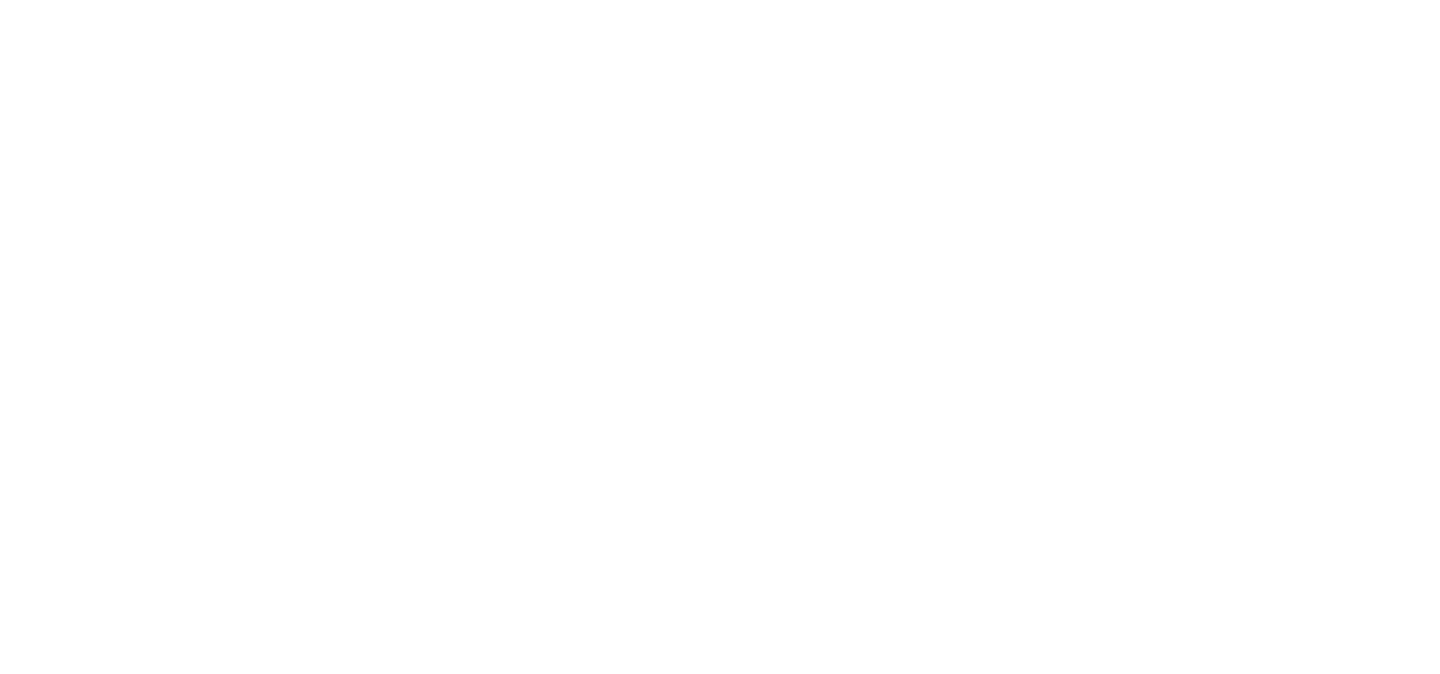
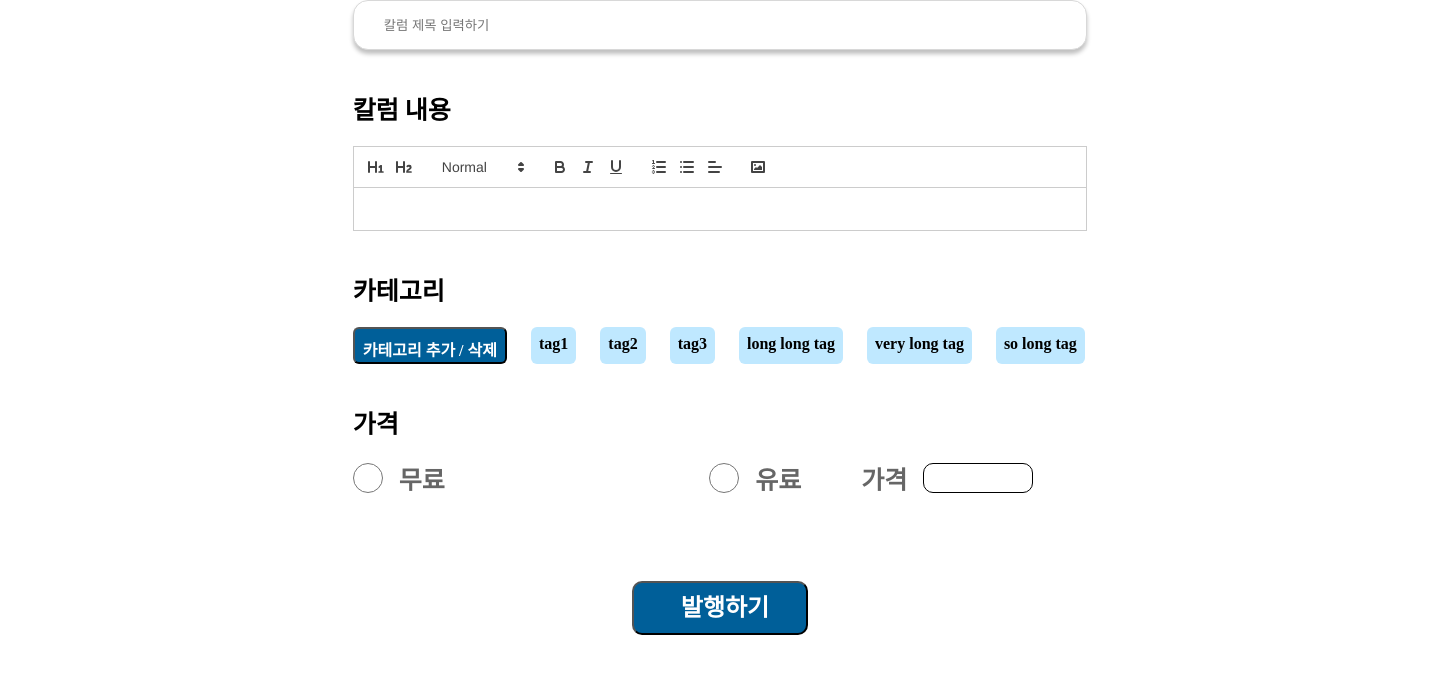
Before and after one commit to LikeLion-koomini/hackathon-frontend, a React (Create React App) app in the folder hackathon/: page /column/create in a window 1280 px wide. Before the commit this address had no page. Shown: the top 674 px of the page, 1440 px wide, since content can reach past the window. Built offline with nearby package versions, Linux system fonts and the light colour scheme.

Commit message:
first commit (#2)
merge success

```diff
--- a/hackathon/package.json
+++ b/hackathon/package.json
@@ -8,6 +8,7 @@
     "@testing-library/user-event": "^13.5.0",
     "react": "^18.2.0",
     "react-dom": "^18.2.0",
+    "react-quill": "^2.0.0",
     "react-router-dom": "^6.15.0",
     "react-scripts": "5.0.1",
     "web-vitals": "^2.1.4"
--- a/hackathon/src/App.js
+++ b/hackathon/src/App.js
@@ -1,5 +1,6 @@
 import React from "react";
 import { BrowserRouter as Router, Routes, Route } from "react-router-dom";
+import ColumnCreatePage from './components/ColumnCreatePage/ColumnCreatePage';
 import LoginPage from "./components/LoginPage/LoginPage";
 
 const App = () => {
@@ -7,6 +8,7 @@ const App = () => {
     <div className="App">
       <Router>
         <Routes>
+          <Route path="/column/create" element={<ColumnCreatePage />} />
           <Route path="/login" element={<LoginPage />} />
         </Routes>
       </Router>
--- /dev/null
+++ b/hackathon/src/components/ColumnCreatePage/ColumnCreatePage.js
@@ -0,0 +1,137 @@
+import React, {useRef, useState, useEffect, useMemo} from 'react';
+import styles from "./ColumnCreatePage.module.css"
+import ReactQuill from 'react-quill';
+import 'react-quill/dist/quill.snow.css';
+
+const categoryNameList = [
+  "tag1",
+  "tag2",
+  "tag3",
+  "long long tag",
+  "very long tag",
+  "so long tag",
+]
+
+const ColumnCreatePage = ()=>{
+  const [categoryJsxList, setCategoryJsxList] = useState([]);
+  const [content, setContent] = useState();
+  const quillRef = useRef()
+
+  // 기본 설정
+  useEffect(()=>{
+    setCategoryJsxList((prev)=>{
+      return [<button className={styles.categoryManager}>카테고리 추가 / 삭제</button>]
+    })
+    let key = 0;
+    categoryNameList.forEach((item)=>{
+      setCategoryJsxList((prev)=>{
+        return [...prev,<div className={styles.category} key={key++}>{item}</div>]
+      })
+    })
+  }, []);
+
+  const imageHandler = () => {
+    const input = document.createElement('input');
+    input.setAttribute('type', 'file');
+    input.setAttribute('accept', 'image/*');
+    input.click();
+
+    input.addEventListener('change', async () => {
+      if(input.files){
+        const file = input.files[0];
+        try {
+          const fileReader = new FileReader()
+          fileReader.onload = (e) => {
+            const imgUrl = fileReader.result;
+            console.log(typeof(imgUrl))
+            const editor = quillRef.current.getEditor();
+            const range = editor.getSelection();
+            editor.insertEmbed(range.index, 'image', imgUrl);
+            editor.setSelection(range.index + 1);
+          }
+          fileReader.readAsDataURL(file);
+        } catch (error) {
+          console.log(error);
+        }
+      }
+    });
+  };
+
+  const modules = useMemo(
+    () => ({
+      toolbar: {
+        container: [
+          [{ header: '1' }, { header: '2' }],
+          [{ size: [] }],
+          ['bold', 'italic', 'underline'],
+          [{ list: 'ordered' }, { list: 'bullet' }, { align: [] }],
+          ['image'],
+        ],
+        handlers: { image: imageHandler },
+      },
+      clipboard: {
+        matchVisual: false,
+      },
+    }),
+    [],
+  );
+
+  const handleSubmitButton = (event)=>{
+    console.log(content)
+  }
+  const handleQuillChange = (elements)=>{
+    setContent(()=>elements)
+  }
+  return(
+    <div className={styles.background}>
+      <input type="text" className={styles.columnName} placeholder='칼럼 제목 입력하기'/>
+      <div className={styles.contentInputBox}>
+        <span className={styles.inputBoxTitle}>
+          칼럼 내용
+        </span>
+        <div>
+          <ReactQuill
+            onChange={handleQuillChange}
+            modules={modules}
+            ref={quillRef}
+            theme="snow"
+          />
+        </div>
+      </div>
+      <div className={styles.contentInputBox}>
+        <span className={styles.inputBoxTitle}>
+          카테고리
+        </span>
+        <div className={styles.categoryList}>
+          {categoryJsxList}
+        </div>
+      </div>
+      <div className={styles.contentInputBox}>
+        <span className={styles.inputBoxTitle}>
+          가격
+        </span>
+        <div className={styles.priceCheckBoxContainer}>
+          <div className={styles.priceCheckBox}>
+            <div className={styles.checkBox}>
+              <input type="radio" id="free" name="price" value="free" />
+              <label htmlFor='free'>무료</label>
+            </div>
+          </div>
+          <div className={styles.priceCheckBox}>
+            <div className={styles.checkBox}>
+              <input type="radio" name="price" id="free" value="pay" />
+              <label htmlFor="pay">유료</label>
+            </div>
+            <div className={styles.priceBox}>
+              <label htmlFor="price">가격</label>
+              <input type="text"/>
+            </div>
+          </div>
+        </div>
+      </div>
+      <button className={styles.submitButton} onClick={handleSubmitButton}>발행하기</button>
+    </div>
+  )
+}
+
+export default ColumnCreatePage;
--- /dev/null
+++ b/hackathon/src/components/ColumnCreatePage/ColumnCreatePage.module.css
@@ -0,0 +1,234 @@
+ol{
+  position: relative;
+  left: 4%;
+
+  width: 96%;
+  list-style: decimal;
+}
+
+ul{
+  position: relative;
+  left: 4%;
+
+  width: 96%;
+  list-style: disc;
+}
+
+.background{
+  display: flex;
+  flex-direction: column;
+  align-items: center;
+  width: 100vw;
+  min-width: 90rem;
+}
+
+.columnName{
+  display: flex;
+  align-items: center;
+
+  width: 51%;
+  height: 3.125rem;
+  padding: 0rem 33.625rem 0rem 1.875rem;
+  flex-shrink: 0;
+
+  border-radius: 0.9375rem;
+  border: 1px solid #D8D8D8;
+  background: #FFF;
+  box-shadow: 0px 4px 4px 0px rgba(0, 0, 0, 0.25);
+  margin-bottom: 2.5rem;
+}
+
+.contentInputBox{
+  display: flex;
+  flex-direction: column;
+  row-gap: 1.25rem;
+
+  width: 51%;
+  margin-bottom: 2.5rem;
+}
+
+.inputBoxTitle{
+  color: #000;
+  font-size: 1.5625rem;
+  font-style: normal;
+  font-weight: 700;
+  line-height: normal;
+  text-transform: uppercase;
+}
+
+.editor{
+  display: flex;
+  flex-direction: column;
+  align-items: center;
+
+  padding: 0 1.5rem 1.5rem 1.5rem;
+
+  border-radius: 0.9375rem;
+  border: 1px solid #D8D8D8;
+  background: #FFF;
+  box-shadow: 0px 4px 4px 0px rgba(0, 0, 0, 0.25);
+}
+.editor > img{
+  text-align: center;
+}
+.editorToolBox{
+  display: flex;
+  justify-content: flex-end;
+  align-items: center;
+  column-gap: 1rem;
+
+  width: 100%;
+  height: 4rem;
+}
+
+.editorTool{
+  min-width: 2rem;
+  height: 1.5rem;
+  padding: 0 0.3rem 0 0.3rem;
+}
+
+.toolImg{
+  width: 1.5rem;
+  height: 1.5rem;
+}
+
+.editorFontSizeBox{
+  display: flex;
+  align-items: center;
+  border-radius: 0.3rem;
+  border: thin solid #000;
+  padding: 0.1rem 0.1rem 0.1rem 0.1rem;
+}
+
+.editorFontSize{
+  width: 3rem;
+  text-align: center;
+  overflow-x: hidden;
+}
+
+.editorFontSize::placeholder{
+  font-size: 0.5rem;
+  font-weight: 700;
+}
+
+.imageSelector {
+  display: none;
+}
+
+.editorContent{
+  width: 100%;
+  min-height: 20rem;
+}
+
+.editorContent > img{
+  position: relative;
+  left: 5%;
+  width: 90%;
+}
+.categoryList{
+  display: flex;
+  justify-content: start;
+  gap: 1.5rem;
+
+  width: 100%;
+  max-width: 100rem;
+
+  margin: auto;
+  box-sizing: border-box;
+  columns: 5;
+  border-radius: 2rem;
+
+  flex-wrap: wrap;
+}
+
+.categoryManager{
+  display: inline-block;
+  flex-direction: column;
+  justify-content: center;
+  flex-shrink: 0;
+
+  height: 2.3rem;
+  border-radius: 0.375rem;
+  padding: 0.5rem;
+  background: var(--4, #005F99);
+
+  color: #FFF;
+  text-align: center;
+  font-family: Ubuntu;
+  font-size: 1rem;
+  font-style: normal;
+  font-weight: 700;
+}
+
+.category{
+  display: inline-block;
+  flex-direction: column;
+  justify-content: center;
+  flex-shrink: 0;
+
+  height: 2.3rem;
+  border-radius: 0.375rem;
+  padding: 0.5rem;
+  background: var(--4, #BFE8FF);
+
+  color: #000000;
+  text-align: center;
+  font-family: Ubuntu;
+  font-size: 1rem;
+  font-style: normal;
+  font-weight: 700;
+}
+.priceCheckBoxContainer{
+  display: flex;
+  column-gap: 36%;
+}
+.priceCheckBox{
+  display: flex;
+  column-gap: 3.75rem;
+
+  color: #666;
+  font-size: 1.5625rem;
+  font-style: normal;
+  font-weight: 700;
+  line-height: normal;
+  text-transform: uppercase;
+}
+.checkBox{
+  display: flex;
+  column-gap: 1rem;
+  align-items: center;
+}
+.checkBox > input{
+  width: 1.875rem;
+  height: 1.875rem;
+}
+.priceBox{
+  display: flex;
+  align-items: center;
+  gap: 1rem;
+}
+.priceBox > input{
+  width: 6.875rem;
+  height: 1.875rem;
+  border-radius: 0.625rem;
+  border: 0.1rem solid #000;
+  flex-shrink: 0;
+}
+
+.submitButton{
+  justify-content: flex-end;
+  align-items: center;
+
+  margin: 2.8rem 0 2.8rem 0;
+  padding: 0.75rem 2.3125rem 0.8125rem 2.9375rem;
+
+  border-radius: 0.625rem;
+  background: var(--4, #005F99);
+
+  color: #FFF;
+  font-size: 1.5rem;
+  font-style: normal;
+  font-weight: 700;
+  line-height: 1.5625rem;
+  text-transform: uppercase;
+}
```
Also changed, not shown: 1 other file (tests, documents, lock files or other folders).
